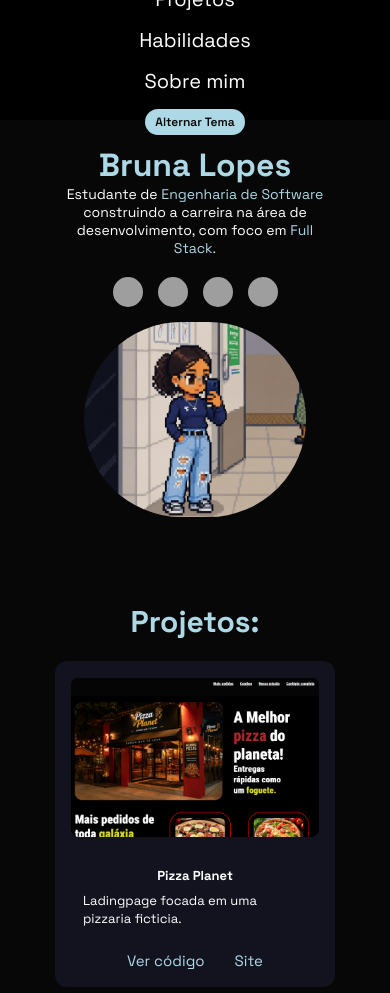
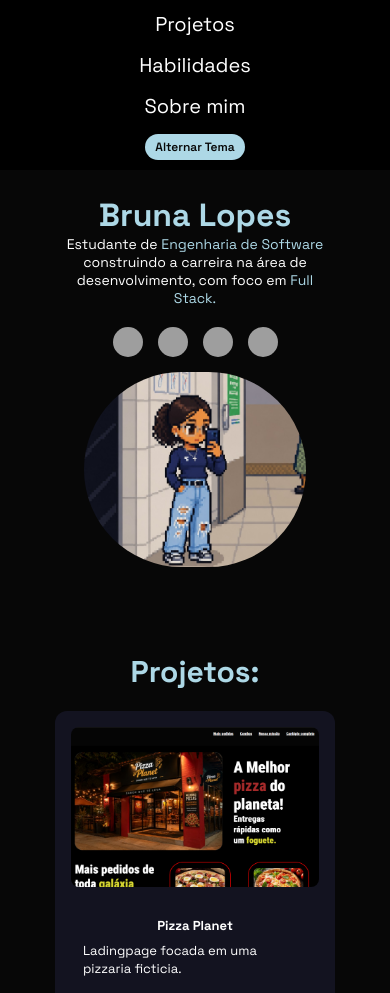
Before and after one commit to Brunalopes0/Portif-lio, a plain HTML site: page index.html in a window 390 px wide. Shown: the top 993 px of the page. Drawn offline with Linux system fonts and the light colour scheme; grey boxes are pictures that could not be loaded.

Commit message:
Ajustei o tamanho do header para mobile

```diff
--- a/css/style.css
+++ b/css/style.css
@@ -38,7 +38,7 @@ header {
     background-color: var(--cor-header);
 
     width: 100%;
-    height: 120px;
+    height: 170px;
     margin-bottom: 25px;
 
     display: flex;
```
